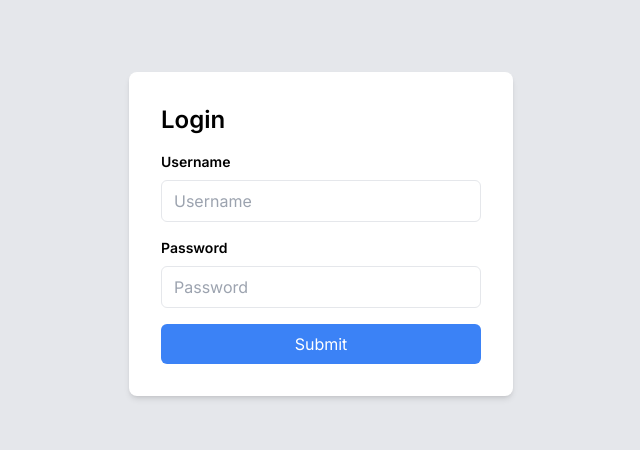
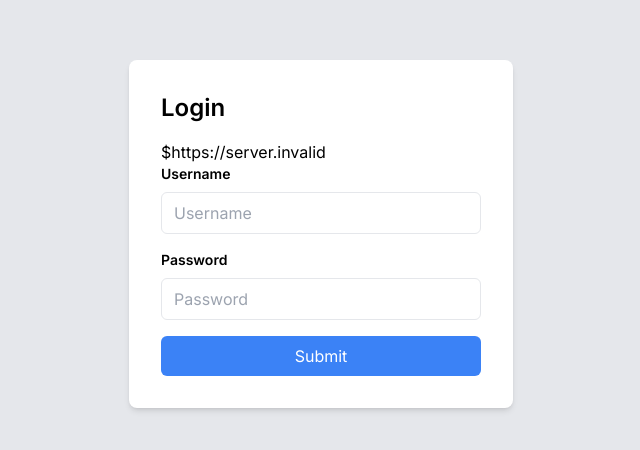
Before and after one commit to callmexss/chatbot-frontend, a Next.js app: page /auth/login in a window 1280 px wide. Shown: the part 166-616 px from the top of the page, without its empty margins (319-959 px from the left). Built offline with nearby package versions, Linux system fonts and the light colour scheme; no server answers.

Commit message:
debug: check api base.

```diff
--- a/app/auth/login/page.js
+++ b/app/auth/login/page.js
@@ -35,6 +35,7 @@ const Login = () => {
     <div className="flex flex-col items-center justify-center min-h-screen bg-gray-200">
       <div className="p-8 bg-white rounded-lg shadow-md w-96">
         <h1 className="text-2xl font-semibold mb-4">Login</h1>
+        <p>${API_BASE_URL}</p>
         <div className="mb-4">
           <label className="block text-sm font-semibold mb-2" htmlFor="username">
             Username
```
